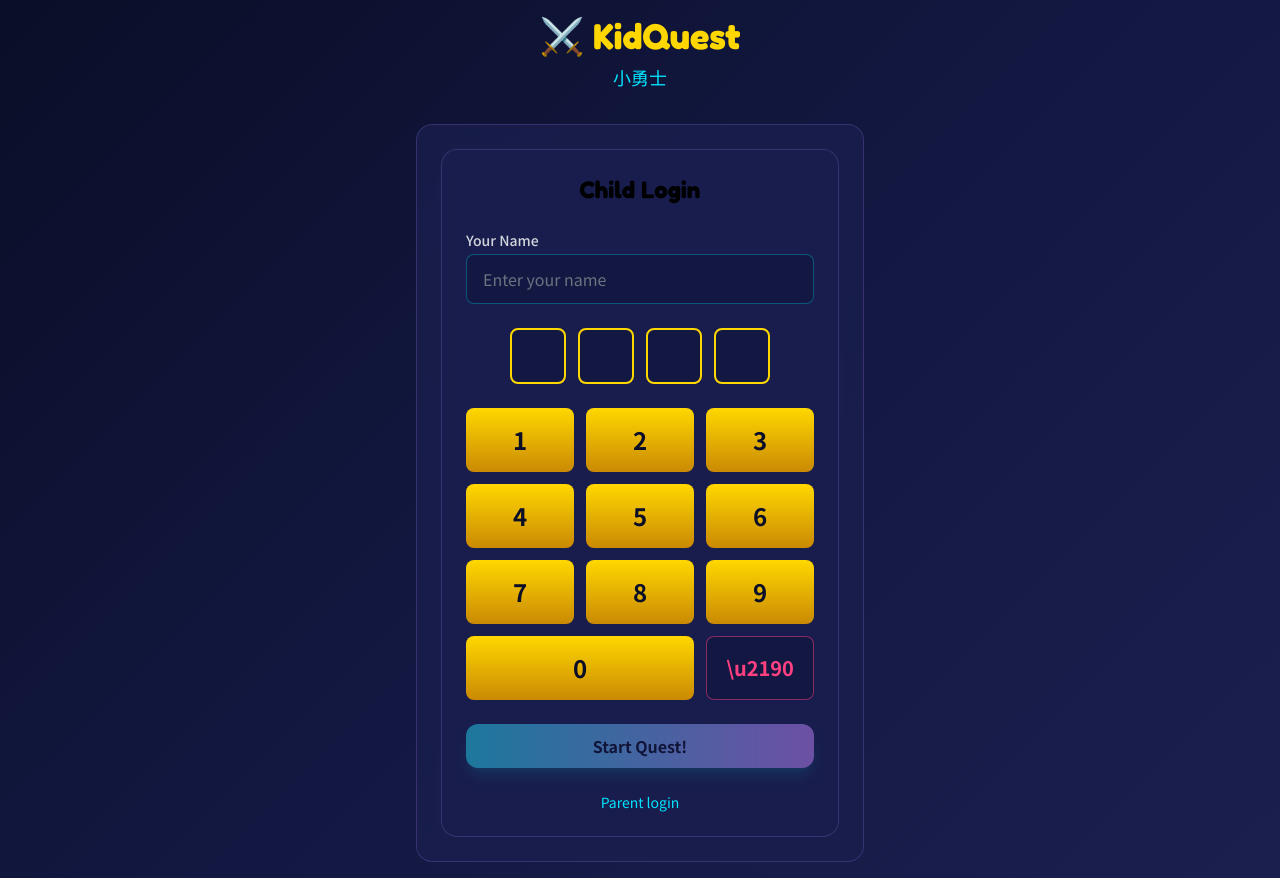
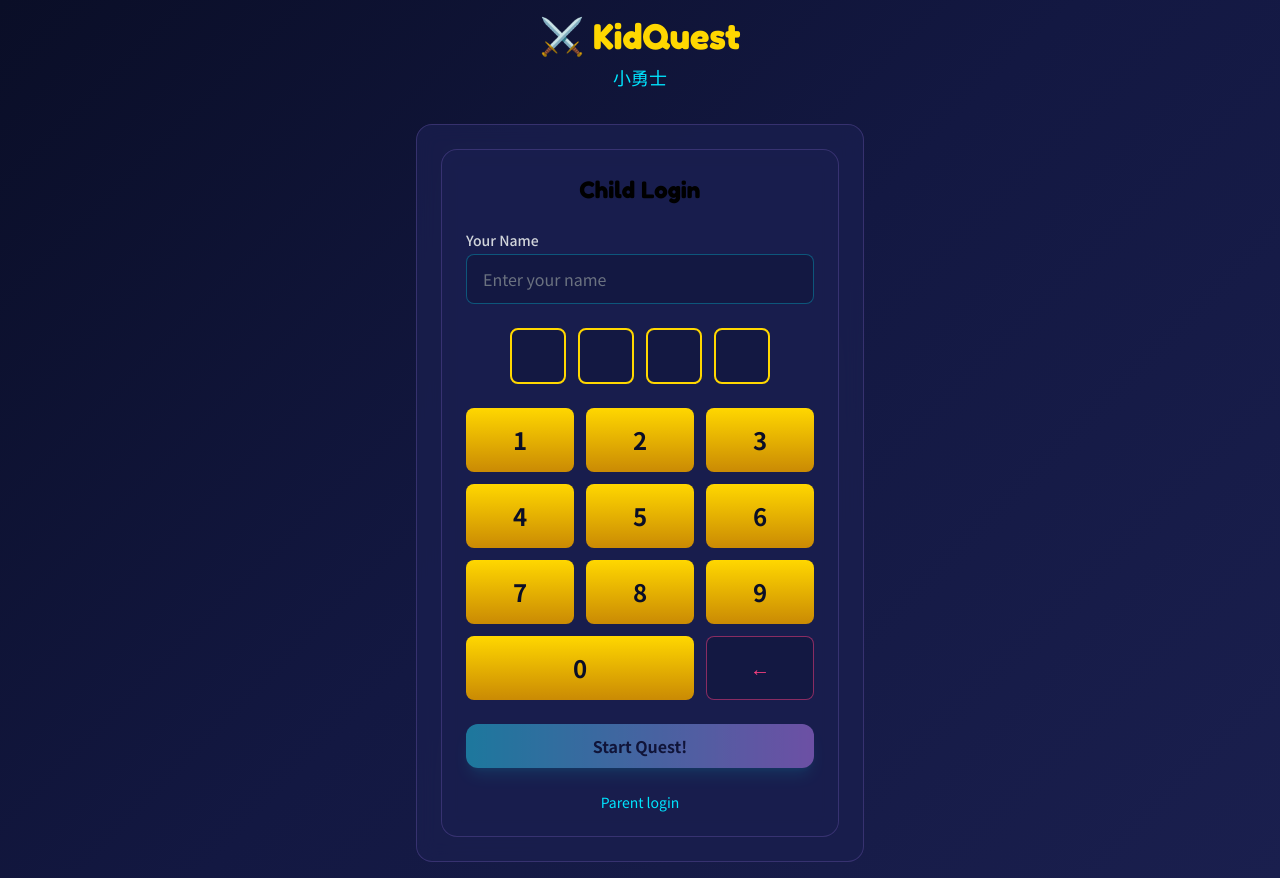
Before and after one commit to timeismoneymyfrd-coder/kidquest, a React (Vite) app in the folder apps/web/: page /child-pin in a window 1280 px wide. Built offline with nearby package versions, Linux system fonts and the light colour scheme; no server answers.

Commit message:
Fix ChildPin.tsx: use actual unicode chars for arrow and bullet

```diff
--- a/apps/web/src/routes/auth/ChildPin.tsx
+++ b/apps/web/src/routes/auth/ChildPin.tsx
@@ -26,7 +26,6 @@ const ChildPin: React.FC = () => {
     setError('');
     setLoading(true);
     try {
-      // Look up child by display_name
       const { data: children, error: lookupError } = await supabase
         .from('children')
         .select('*')
@@ -38,8 +37,6 @@ const ChildPin: React.FC = () => {
       }
       const child = children[0];
 
-      // Verify PIN - simple check (PIN stored as pin_hash)
-      // For now, try the verify-child-pin edge function, fallback to direct compare
       try {
         const { data: verifyData, error: verifyError } = await supabase.functions.invoke('verify-child-pin', {
           body: { child_id: child.id, pin },
@@ -49,21 +46,18 @@ const ChildPin: React.FC = () => {
           return;
         }
       } catch {
-        // If edge function doesn't exist, check if pin matches directly
         if (child.pin_hash !== pin) {
           setError('Wrong PIN. Try again.');
           return;
         }
       }
 
-      // Fetch family
       const { data: family } = await supabase
         .from('families')
         .select('*')
         .eq('id', child.family_id)
         .single();
 
-      // Store child session
       useAuthStore.setState({
         childSession: child,
         family: family,
@@ -102,7 +96,7 @@ const ChildPin: React.FC = () => {
       <div className="flex justify-center gap-3">
         {[0, 1, 2, 3].map((i) => (
           <div key={i} className="w-14 h-14 rounded-lg bg-secondary border-2 border-accent-gold flex items-center justify-center text-2xl font-bold text-accent-gold">
-            {pin[i] ? '\u2022' : ''}
+            {pin[i] ? '•' : ''}
           </div>
         ))}
       </div>
@@ -133,7 +127,7 @@ const ChildPin: React.FC = () => {
           onClick={handleBackspace}
           className="p-4 rounded-lg bg-secondary text-accent-pink font-bold text-xl border border-accent-pink/50 hover:bg-secondary/80 transition-all"
         >
-          \u2190
+          ←
         </button>
       </div>
 
```
